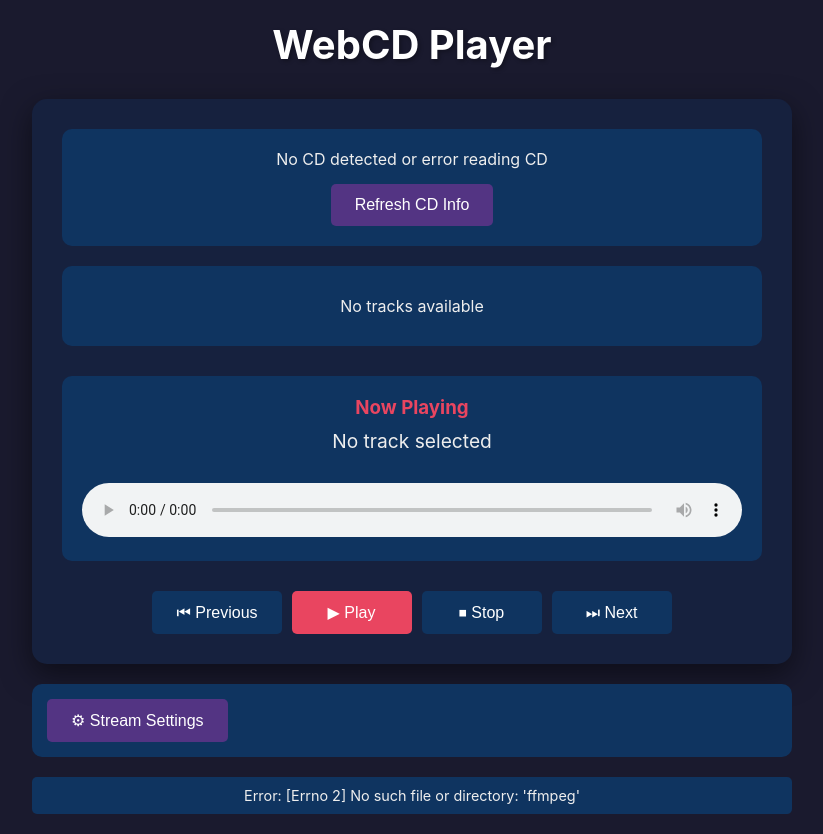
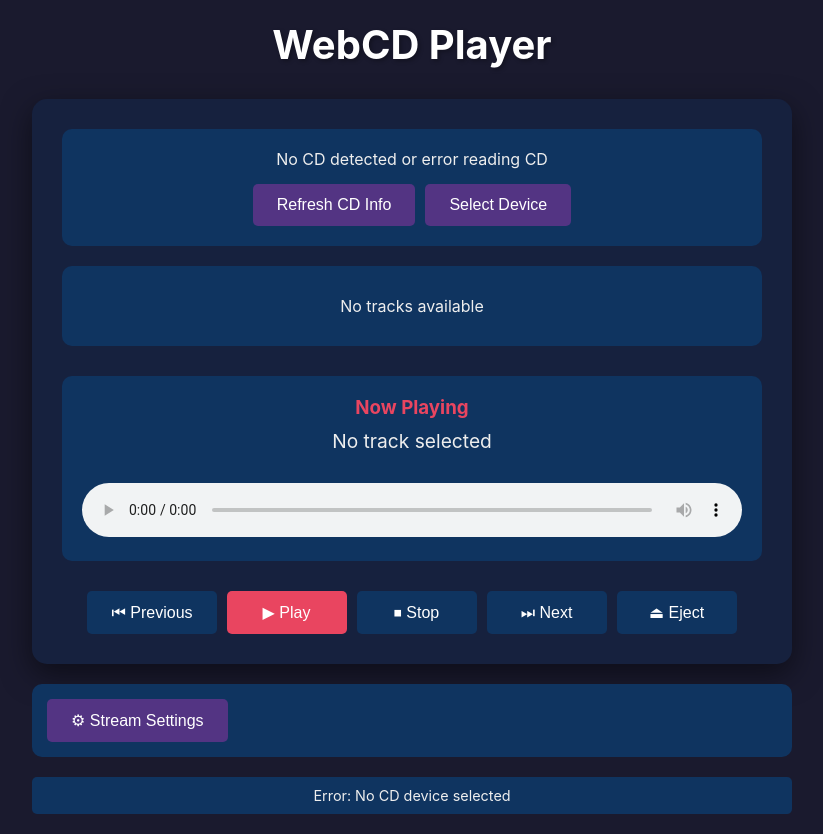
Before and after one commit to GlassOnTin/webcd, a Flask app: page / in a window 1280 px wide. Shown: the whole page, without its empty margins (228-1051 px from the left). Run offline with Flask 3, Linux system fonts and the light colour scheme; data that the repository does not hold is empty.

Commit message:
Add eject button and multi-device support
- Add eject button to player controls for ejecting CDs
- Implement automatic CD/DVD device detection
- Support switching between multiple CD/DVD drives
- Add device selector UI with modal dialog
- Show device model and media presence status
- Add WEBCD_DEVICE environment variable for default device
- Fix initialization order to load CD info on page load
- Update default bitrate to 192kbps and preload to 1s
- Update documentation with new features

```diff
--- a/app.py
+++ b/app.py
@@ -23,21 +23,135 @@ class CDPlayer:
         self.is_playing = False
         self.current_track = 1
         self.track_info = []
-        self.cd_device = "/dev/cdrom"
+        self.available_devices = []
+        self.cd_device = None
         # Default streaming settings
         self.stream_settings = {
-            'bitrate': '128k',
+            'bitrate': '192k',
             'buffer_size': '256k',
             'paranoia_mode': 'fast',  # 'fast', 'normal', 'paranoid'
-            'preload_seconds': 2
+            'preload_seconds': 1
         }
         self.album_info = None
+        # Detect CD devices on initialization
+        self.detect_cd_devices()
+
+        # Check for environment variable override
+        env_device = os.environ.get('WEBCD_DEVICE')
+        if env_device and os.path.exists(env_device):
+            self.cd_device = env_device
+        elif self.available_devices and not self.cd_device:
+            # Use first available device if no environment override
+            self.cd_device = self.available_devices[0]['device']
+
+    def detect_cd_devices(self):
+        """Detect available CD/DVD devices on the system"""
+        self.available_devices = []
+
+        # Method 1: Check common device paths
+        common_devices = ['/dev/cdrom', '/dev/dvd', '/dev/sr0', '/dev/sr1', '/dev/sr2']
+        for device in common_devices:
+            if os.path.exists(device):
+                # Try to get device info
+                device_info = self.get_device_info(device)
+                if device_info:
+                    self.available_devices.append(device_info)
+
+        # Method 2: Check /sys/block for sr* devices
+        try:
+            for device in os.listdir('/sys/block'):
+                if device.startswith('sr'):
+                    device_path = f'/dev/{device}'
+                    if os.path.exists(device_path):
+                        device_info = self.get_device_info(device_path)
+                        if device_info and not any(d['device'] == device_path for d in self.available_devices):
+                            self.available_devices.append(device_info)
+        except:
+            pass
+
+        # Remove duplicates based on real path
+        unique_devices = {}
+        for dev in self.available_devices:
+            real_path = dev['real_path']
+            if real_path not in unique_devices:
+                unique_devices[real_path] = dev
+        self.available_devices = list(unique_devices.values())
+
+        return self.available_devices
+
+    def get_device_info(self, device_path):
+        """Get information about a CD/DVD device"""
+        try:
+            # Get the real device path (resolve symlinks)
+            real_path = os.path.realpath(device_path)
+
+            # Try to get device model info
+            model = "Unknown CD/DVD Drive"
+            try:
+                # Extract device name from path (e.g., sr0 from /dev/sr0)
+                device_name = os.path.basename(real_path)
+                model_file = f'/sys/block/{device_name}/device/model'
+                if os.path.exists(model_file):
+                    with open(model_file, 'r') as f:
+                        model = f.read().strip()
+            except:
+                pass
+
+            # Check if media is present
+            has_media = self.check_media_present(device_path)
+
+            return {
+                'device': device_path,
+                'real_path': real_path,
+                'model': model,
+                'has_media': has_media
+            }
+        except:
+            return None
+
+    def check_media_present(self, device_path):
+        """Check if a CD is present in the device"""
+        try:
+            # Try using cdparanoia -Q to check for media
+            result = subprocess.run(['cdparanoia', '-Q', '-d', device_path],
+                                  capture_output=True, timeout=2)
+            # If cdparanoia can read TOC, media is present
+            return 'Unable to open disc' not in result.stderr.decode()
+        except:
+            try:
+                # Fallback: try using blockdev
+                result = subprocess.run(['blockdev', '--getsize64', device_path],
+                                      capture_output=True, timeout=1)
+                return result.returncode == 0 and int(result.stdout.strip()) > 0
+            except:
+                return False
+
+    def set_cd_device(self, device_path):
+        """Set the active CD device"""
+        # Verify the device exists
+        if not os.path.exists(device_path):
+            return {'success': False, 'error': 'Device not found'}
+
+        # Stop playback if currently playing
+        if self.is_playing:
+            self.stop()
+
+        self.cd_device = device_path
+        # Clear current track info when switching devices
+        self.track_info = []
+        self.album_info = None
+
+        return {'success': True, 'device': device_path}
 
     def get_cd_info(self):
         """Get CD track information using cdparanoia or ffmpeg"""
         tracks = []
         # Reset album info for new scan
         self.album_info = None
+
+        # Check if we have a CD device selected
+        if not self.cd_device:
+            return {'success': False, 'error': 'No CD device selected', 'tracks': []}
 
         # First try cdparanoia which is more reliable for CD info
         try:
@@ -473,6 +587,34 @@ class CDPlayer:
             'track_count': len(self.track_info)
         }
 
+    def eject_cd(self):
+        """Eject the CD tray"""
+        if not self.cd_device:
+            return {'success': False, 'error': 'No CD device selected'}
+
+        try:
+            # Stop playback first if playing
+            if self.is_playing:
+                self.stop()
+
+            # Use eject command to open the CD tray
+            cmd = ['eject', self.cd_device]
+            result = subprocess.run(cmd, capture_output=True, text=True, timeout=5)
+
+            if result.returncode == 0:
+                # Clear track info since CD is ejected
+                self.track_info = []
+                self.album_info = None
+                # Refresh device info to update media status
+                self.detect_cd_devices()
+                return {'success': True, 'message': 'CD ejected successfully'}
+            else:
+                return {'success': False, 'error': f'Failed to eject CD: {result.stderr}'}
+        except subprocess.TimeoutExpired:
+            return {'success': False, 'error': 'Eject command timed out'}
+        except Exception as e:
+            return {'success': False, 'error': str(e)}
+
 # Create player instance
 player = CDPlayer()
 
@@ -507,6 +649,30 @@ def previous_track():
 @app.route('/api/status')
 def status():
     return jsonify(player.get_status())
+
+@app.route('/api/eject', methods=['POST'])
+def eject():
+    return jsonify(player.eject_cd())
+
+@app.route('/api/devices')
+def get_devices():
+    """Get list of available CD/DVD devices"""
+    player.detect_cd_devices()  # Refresh device list
+    return jsonify({
+        'success': True,
+        'devices': player.available_devices,
+        'current_device': player.cd_device
+    })
+
+@app.route('/api/set-device', methods=['POST'])
+def set_device():
+    """Set the active CD device"""
+    data = request.json
+    if not data or not data.get('device'):
+        return jsonify({'success': False, 'error': 'No device specified'})
+
+    result = player.set_cd_device(data['device'])
+    return jsonify(result)
 
 @app.route('/api/search-album', methods=['POST'])
 def search_album():
--- a/static/js/player.js
+++ b/static/js/player.js
@@ -7,8 +7,16 @@ class WebCDPlayer {
         this.streamSettings = {};
 
         this.initializeEventListeners();
-        this.loadSettings();
-        this.refreshCDInfo();
+        this.initialize();
+    }
+
+    async initialize() {
+        // Load settings first, then refresh CD info
+        console.log('Initializing WebCD player...');
+        await this.loadSettings();
+        console.log('Settings loaded, refreshing CD info...');
+        await this.refreshCDInfo();
+        console.log('Initialization complete');
     }
 
     initializeEventListeners() {
@@ -17,6 +25,7 @@ class WebCDPlayer {
         document.getElementById('stop-btn').addEventListener('click', () => this.stop());
         document.getElementById('next-btn').addEventListener('click', () => this.nextTrack());
         document.getElementById('prev-btn').addEventListener('click', () => this.previousTrack());
+        document.getElementById('eject-btn').addEventListener('click', () => this.ejectCD());
 
         // Audio player events
         this.audioPlayer.addEventListener('ended', () => this.nextTrack());
@@ -36,14 +45,21 @@ class WebCDPlayer {
         document.getElementById('album-search-input').addEventListener('keypress', (e) => {
             if (e.key === 'Enter') this.searchAlbums();
         });
+
+        // Device selector events
+        document.getElementById('device-selector-btn').addEventListener('click', () => this.openDeviceSelector());
+        document.querySelector('.close-device').addEventListener('click', () => this.closeDeviceSelector());
+        document.getElementById('refresh-devices').addEventListener('click', () => this.loadDevices());
     }
 
     async refreshCDInfo() {
+        console.log('refreshCDInfo called');
         this.updateStatus('Checking CD...');
 
         try {
             const response = await fetch('/api/cd-info');
             const data = await response.json();
+            console.log('CD info response:', data);
 
             if (data.success) {
                 this.tracks = data.tracks;
@@ -191,6 +207,38 @@ class WebCDPlayer {
             await this.playTrack(this.currentTrack - 1);
         } else {
             this.updateStatus('Already at first track');
+        }
+    }
+
+    async ejectCD() {
+        this.updateStatus('Ejecting CD...');
+
+        try {
+            const response = await fetch('/api/eject', {
+                method: 'POST'
+            });
+            const data = await response.json();
+
+            if (data.success) {
+                // Stop audio if playing
+                this.stop();
+
+                // Clear track list and album info
+                this.tracks = [];
+                document.getElementById('track-list').innerHTML = '';
+                document.getElementById('cd-info').style.display = 'block';
+                document.getElementById('cd-info').innerHTML = '<p>CD ejected</p>';
+                document.getElementById('album-info').style.display = 'none';
+                document.getElementById('search-album').style.display = 'none';
+                document.getElementById('current-track').textContent = 'No track selected';
+
+                this.updateStatus('CD ejected successfully');
+            } else {
+                this.updateStatus('Error: ' + (data.error || 'Failed to eject CD'));
+            }
+        } catch (error) {
+            console.error('Eject error:', error);
+            this.updateStatus('Error: ' + error.message);
         }
     }
 
@@ -386,6 +434,93 @@ class WebCDPlayer {
             this.updateStatus('Error setting album');
         }
     }
+
+    // Device selector methods
+    openDeviceSelector() {
+        document.getElementById('device-selector-modal').style.display = 'flex';
+        this.loadDevices();
+    }
+
+    closeDeviceSelector() {
+        document.getElementById('device-selector-modal').style.display = 'none';
+    }
+
+    async loadDevices() {
+        this.updateStatus('Loading device list...');
+
+        try {
+            const response = await fetch('/api/devices');
+            const data = await response.json();
+
+            if (data.success) {
+                this.displayDevices(data.devices, data.current_device);
+                this.updateStatus('Device list loaded');
+            } else {
+                this.updateStatus('Error loading devices');
+            }
+        } catch (error) {
+            console.error('Error loading devices:', error);
+            this.updateStatus('Error loading devices');
+        }
+    }
+
+    displayDevices(devices, currentDevice) {
+        const deviceList = document.getElementById('device-list');
+        deviceList.innerHTML = '';
+
+        if (devices.length === 0) {
+            deviceList.innerHTML = '<p>No CD/DVD devices found</p>';
+            return;
+        }
+
+        devices.forEach(device => {
+            const deviceItem = document.createElement('div');
+            deviceItem.className = 'device-item';
+            if (device.device === currentDevice) {
+                deviceItem.classList.add('active');
+            }
+
+            const mediaStatus = device.has_media ?
+                '<span class="has-media">CD present</span>' :
+                '<span class="no-media">No CD</span>';
+
+            deviceItem.innerHTML = `
+                <h4>${device.device}</h4>
+                <p>${device.model}</p>
+                <p class="device-status">Real path: ${device.real_path}</p>
+                <p class="device-status">Status: ${mediaStatus}</p>
+            `;
+
+            deviceItem.addEventListener('click', () => this.selectDevice(device.device));
+            deviceList.appendChild(deviceItem);
+        });
+    }
+
+    async selectDevice(devicePath) {
+        this.updateStatus(`Switching to ${devicePath}...`);
+
+        try {
+            const response = await fetch('/api/set-device', {
+                method: 'POST',
+                headers: { 'Content-Type': 'application/json' },
+                body: JSON.stringify({ device: devicePath })
+            });
+
+            const data = await response.json();
+
+            if (data.success) {
+                this.updateStatus(`Switched to ${devicePath}`);
+                this.closeDeviceSelector();
+                // Refresh CD info with new device
+                this.refreshCDInfo();
+            } else {
+                this.updateStatus('Error: ' + (data.error || 'Failed to switch device'));
+            }
+        } catch (error) {
+            console.error('Error switching device:', error);
+            this.updateStatus('Error switching device');
+        }
+    }
 }
 
 // Initialize player when page loads
--- a/templates/index.html
+++ b/templates/index.html
@@ -23,6 +23,7 @@
                 <div class="cd-controls">
                     <button id="refresh-cd" class="btn btn-secondary">Refresh CD Info</button>
                     <button id="search-album" class="btn btn-secondary" style="display: none;">Search Album</button>
+                    <button id="device-selector-btn" class="btn btn-secondary">Select Device</button>
                 </div>
             </div>
 
@@ -41,6 +42,7 @@
                 <button id="play-btn" class="btn btn-control btn-primary">▶ Play</button>
                 <button id="stop-btn" class="btn btn-control">⏹ Stop</button>
                 <button id="next-btn" class="btn btn-control">⏭ Next</button>
+                <button id="eject-btn" class="btn btn-control">⏏ Eject</button>
             </div>
         </div>
 
@@ -55,8 +57,8 @@
                         <option value="32k">32 kbps (Low)</option>
                         <option value="64k">64 kbps</option>
                         <option value="96k">96 kbps</option>
-                        <option value="128k" selected>128 kbps (Default)</option>
-                        <option value="192k">192 kbps</option>
+                        <option value="128k">128 kbps</option>
+                        <option value="192k" selected>192 kbps (Default)</option>
                         <option value="256k">256 kbps</option>
                         <option value="320k">320 kbps (High)</option>
                     </select>
@@ -84,8 +86,8 @@
 
                 <div class="setting-group">
                     <label for="preload-seconds">Preload Time:</label>
-                    <input type="range" id="preload-seconds" min="0" max="10" value="2" step="1">
-                    <span id="preload-value">2s</span>
+                    <input type="range" id="preload-seconds" min="0" max="10" value="1" step="1">
+                    <span id="preload-value">1s</span>
                 </div>
 
                 <button id="apply-settings" class="btn btn-primary">Apply Settings</button>
@@ -112,6 +114,22 @@
         </div>
     </div>
 
+    <!-- Device Selector Modal -->
+    <div id="device-selector-modal" class="modal" style="display: none;">
+        <div class="modal-content">
+            <div class="modal-header">
+                <h2>Select CD/DVD Device</h2>
+                <span class="close-device">&times;</span>
+            </div>
+            <div class="modal-body">
+                <div id="device-list" class="device-list">
+                    <!-- Devices will be populated here -->
+                </div>
+                <button id="refresh-devices" class="btn btn-secondary">Refresh Device List</button>
+            </div>
+        </div>
+    </div>
+
     <script src="{{ url_for('static', filename='js/player.js') }}"></script>
 </body>
 </html>
```
Also changed, not shown: static/css/style.css (+50 -0 lines), README.md.
